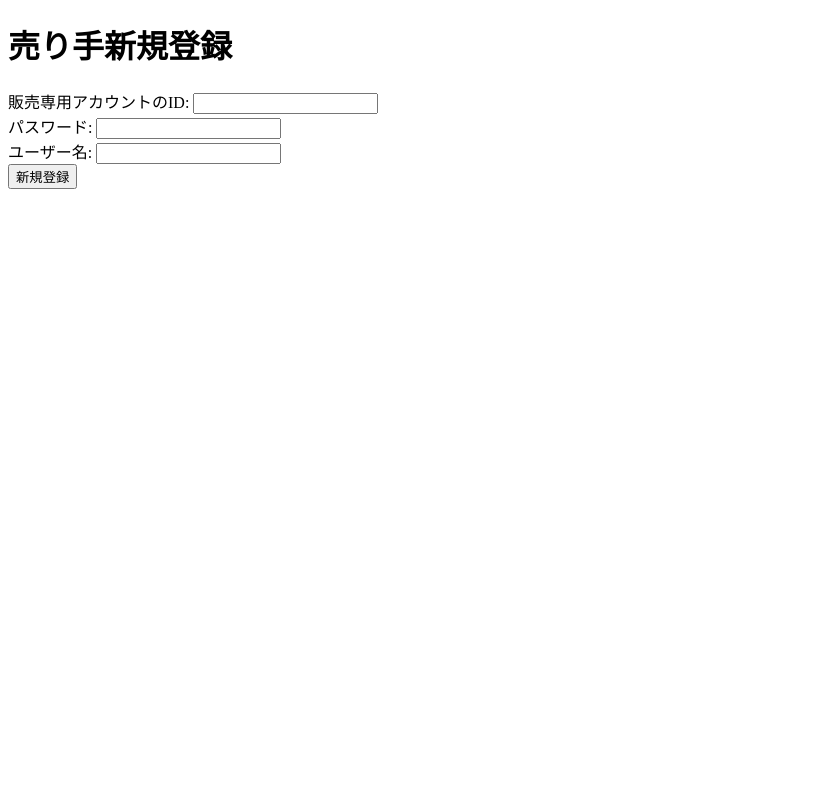
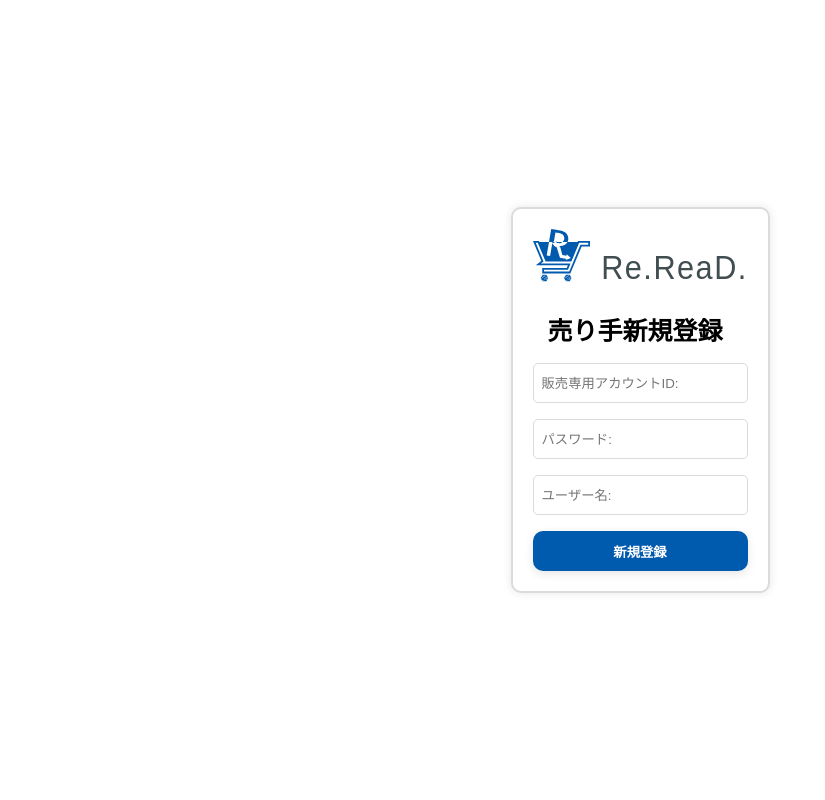
Before and after one commit to meru83/amozon, a PHP site: page /seller/seller.php in a window 1280 px wide. Shown: the whole page, without its empty margins (0-825 px from the left). Run offline with PHP 8.4, Linux system fonts and the light colour scheme.

Commit message:
売り手新規登録の画面のcss追加;

```diff
--- /dev/null
+++ b/css/Amozon_seller.css
@@ -0,0 +1,70 @@
+.seller_body {
+    -webkit-tap-highlight-color: transparent;
+    margin: 0;
+    padding: 0;
+    display: flex;
+    align-items: center;
+    justify-content: center;
+    height: 100vh;
+  }
+
+  .seller_h1{
+    padding: 0 0 0 15px;
+    font-size: 25px;
+    width: 100%;
+    text-align: left;
+    margin-left: 0;
+}
+
+  .seller_brand {
+    height: auto;
+    width: 215px;
+}
+
+  .seller_form {
+    background-color: #fff;
+    border: 2px solid #DBDBDB;
+    border-radius: 10px;
+    box-shadow: 0 0 10px rgba(0, 0, 0, 0.1);
+    padding: 20px;
+    width: 215px;
+  }
+
+  .seller_label {
+    display: block;
+    margin-bottom: 8px;
+  }
+
+  .seller_textbox, .register_select {
+    width: 100%;
+    padding: 8px;
+    margin-bottom: 16px;
+    box-sizing: border-box;
+    border-radius: 5px;
+    border: 1px solid #DBDBDB;
+    height: 40px;
+  }
+
+  .seller_textbox, .sellerr_select:hover {
+    outline-color: #005aae;
+  }
+
+  .seller_botton{
+    background-color: #005aae;
+    border: none;
+    border-radius: 10px; /* 画像のボタンが角丸のため */
+    width: 100%;
+    height: 40px;
+    color: white;
+    font-weight: bold; /* ボタンのテキストを太字に */
+    cursor: pointer;
+    transition: background-color 0.3s; /* クリック時のアニメーション効果の追加 */
+    box-shadow: 0 3px 10px rgba(0, 0, 0, 0.1);
+}
+.seller_botton:hover {
+    background-color: #004488; /* ホバー時の色変更 */
+}
+
+.seller_botton:active {
+    background-color: #004280; /* クリック時の色変更 */
+}
--- a/seller/seller.php
+++ b/seller/seller.php
@@ -4,9 +4,9 @@
     <meta charset="UTF-8">
     <meta name="viewport" content="width=device-width, initial-scale=1.0">
     <title>売り手新規登録</title>
+    <link rel="stylesheet" href="../css/Amozon_seller.css">
 </head>
-<body>
-    <h1>売り手新規登録</h1>
+<body class="seller_body">
 
     <?php
     include '../db_config.php'; // データベース接続情報を読み込む
@@ -80,17 +80,19 @@
     }
     ?>
     <!---新規登録用の情報入力フォーム--->
-    <form method="POST" id ='form'>
-        <label for="seller_id">販売専用アカウントのID:</label>
-        <input type="text" id="seller_id" name="seller_id" required><br>
+    <form method="POST" id ='form' class="seller_form">
+        <img src="../img/Re.ReaD2blue.svg" class="seller_brand">
+        <h1 class="seller_h1">売り手新規登録</h1>
+        <label for="seller_id"></label>
+        <input type="text" id="seller_id" class="seller_textbox" placeholder="販売専用アカウントID:" name="seller_id" required><br>
 
-        <label for="password">パスワード:</label>
-        <input type="password" id="password" name="password" required><br>
+        <label for="password"></label>
+        <input type="password" id="password" class="seller_textbox" placeholder="パスワード:" name="password"  required><br>
 
-        <label for="sellerName">ユーザー名:</label>
-        <input type="text" id="sellerName" name="sellerName" required><br>
+        <label for="sellerName"></label>
+        <input type="text" id="sellerName" class="seller_textbox" placeholder="ユーザー名:" name="sellerName" required><br>
 
-        <input type="submit" name="register" value="新規登録">
+        <input type="submit" name="register" class="seller_botton" value="新規登録">
     </form>
 </body>
 </html>
```
